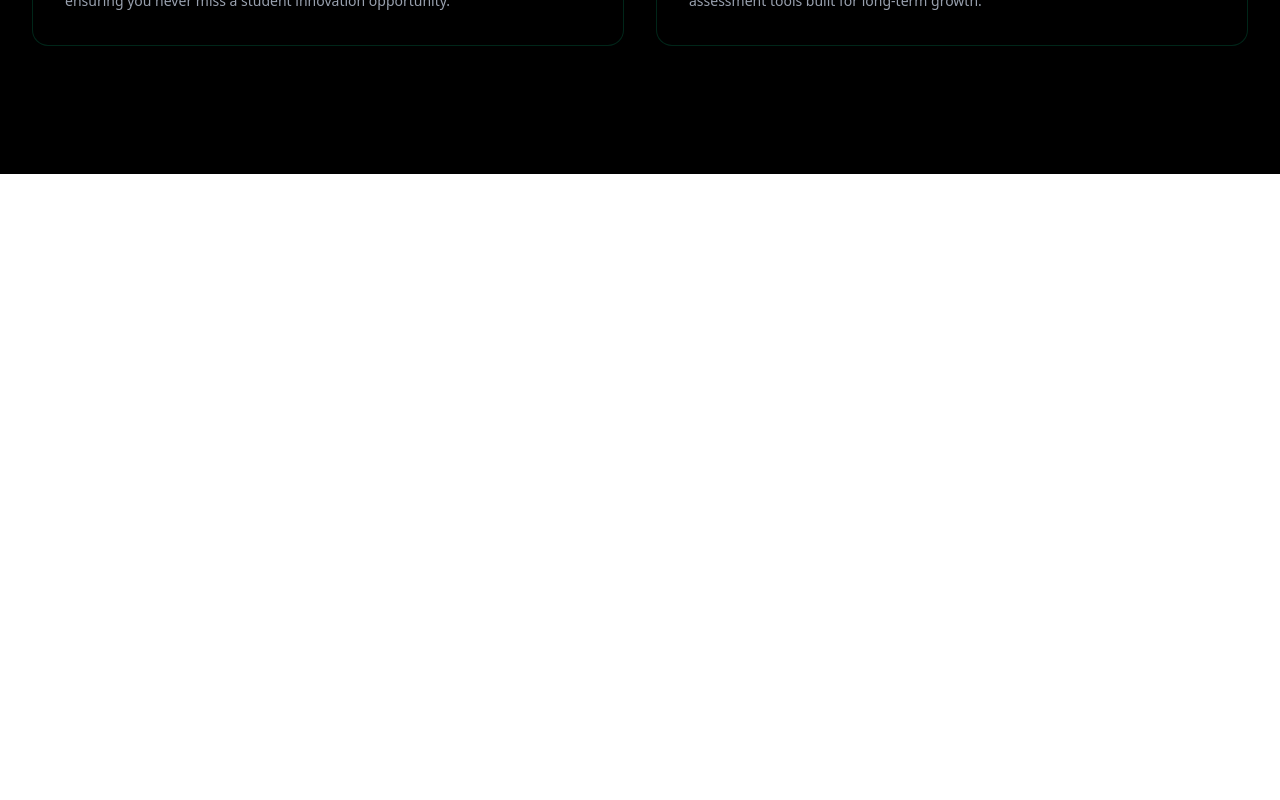
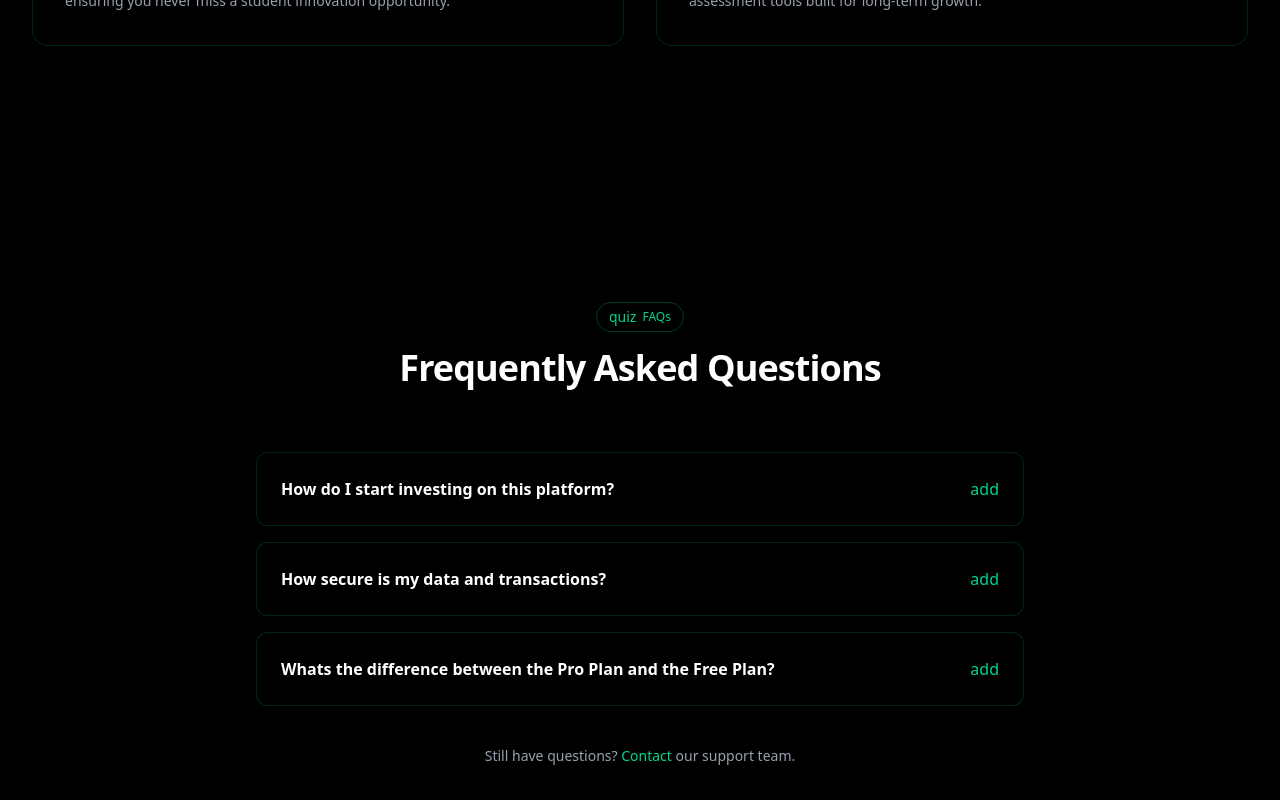
Before and after one commit to codewithfranciss/Univest, a Next.js app: page / in a window 1280 px wide. Shown: the part 2928-3728 px from the top of the page. Before the commit the page ends 3102 px from the top, so only its background shows below. Built offline with nearby package versions, Linux system fonts and the light colour scheme.

Commit message:
add FAQ page

```diff
--- a/app/page.tsx
+++ b/app/page.tsx
@@ -3,6 +3,7 @@ import Hero from "@/components/waitlist/Hero";
 import DashboardPreview from "@/components/waitlist/DashboardPreview";
 import SocialProof from "@/components/waitlist/SocialProof";
 import Features from "@/components/waitlist/Features";
+import FAQ from "@/components/waitlist/FAQ";
 export default function Home() {
   return (
     <div className="relative flex h-auto min-h-screen w-full flex-col bg-black">
@@ -21,6 +22,7 @@ export default function Home() {
           </div>
 
           <Features />
+          <FAQ />
         </div>
       </main>
     </div>
--- /dev/null
+++ b/components/waitlist/FAQ.tsx
@@ -0,0 +1,49 @@
+"use client";
+import { useState } from "react";
+
+const faqs = [
+  { question: "How do I start investing on this platform?", answer: "Getting started is easy! Sign up for a free account, complete your innovator or investor profile, and explore our AI-driven tools." },
+  { question: "How secure is my data and transactions?", answer: "We use enterprise-grade encryption and secure infrastructure to ensure that all investment data and personal information are protected at all times." },
+  { question: "Whats the difference between the Pro Plan and the Free Plan?", answer: "The Free Plan allows basic tracking and discovery, while the Pro Plan unlocks advanced AI analytics, priority access, and risk assessment." },
+];
+
+export default function FAQ() {
+  const [openIndex, setOpenIndex] = useState<number | null>(null);
+
+  return (
+    <section className="bg-black py-24 sm:py-32">
+      <div className="mx-auto max-w-7xl px-6 lg:px-8">
+        <div className="mx-auto mb-16 max-w-4xl text-center">
+          <div className="mb-4 inline-flex items-center rounded-full border border-emerald-500/30 px-3 py-1 text-xs font-medium leading-5 text-emerald-400">
+            <span className="material-symbols-outlined mr-1.5 text-[14px]">quiz</span>
+            FAQs
+          </div>
+          <h2 className="text-3xl font-extrabold tracking-tight text-white sm:text-4xl">Frequently Asked Questions</h2>
+        </div>
+
+        <div className="mx-auto max-w-3xl space-y-4">
+          {faqs.map((faq, index) => (
+            <div key={index} className="overflow-hidden rounded-xl border border-emerald-500/20 bg-black">
+              <button
+                className="flex w-full items-center justify-between p-6 text-left text-white transition hover:bg-emerald-500/10"
+                onClick={() => setOpenIndex(openIndex === index ? null : index)}
+              >
+                <span className="text-base font-semibold">{faq.question}</span>
+                <span className="material-symbols-outlined text-emerald-400">{openIndex === index ? "remove" : "add"}</span>
+              </button>
+              {openIndex === index && (
+                <div className="px-6 pb-6 text-sm text-gray-400 animate-in fade-in slide-in-from-top-1 duration-200">
+                  {faq.answer}
+                </div>
+              )}
+            </div>
+          ))}
+        </div>
+
+        <p className="mt-10 text-center text-sm text-gray-400">
+            Still have questions? <a href="#" className="font-medium text-emerald-400 hover:underline underline-offset-4">Contact</a> our support team.
+        </p>
+      </div>
+    </section>
+  );
+}
```
